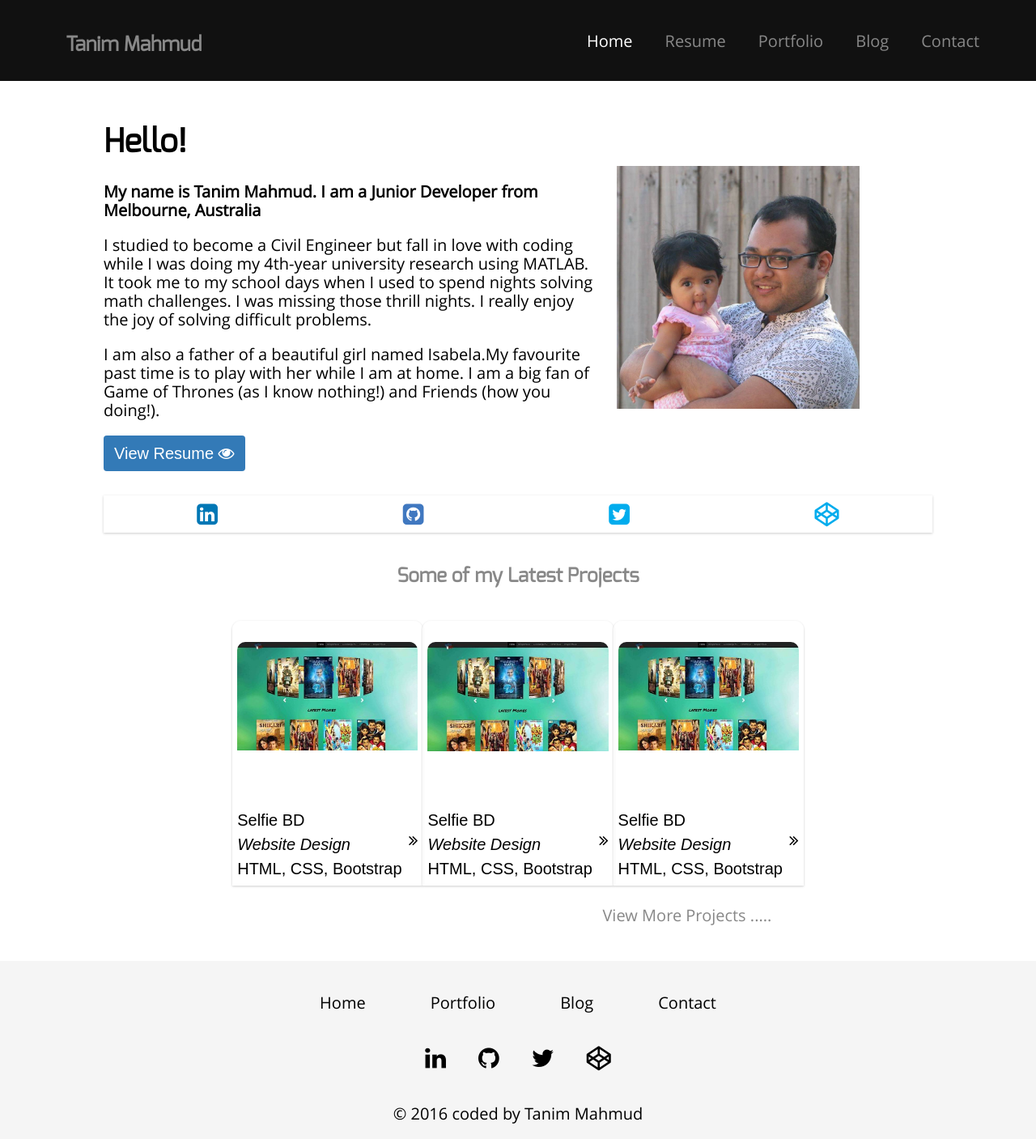
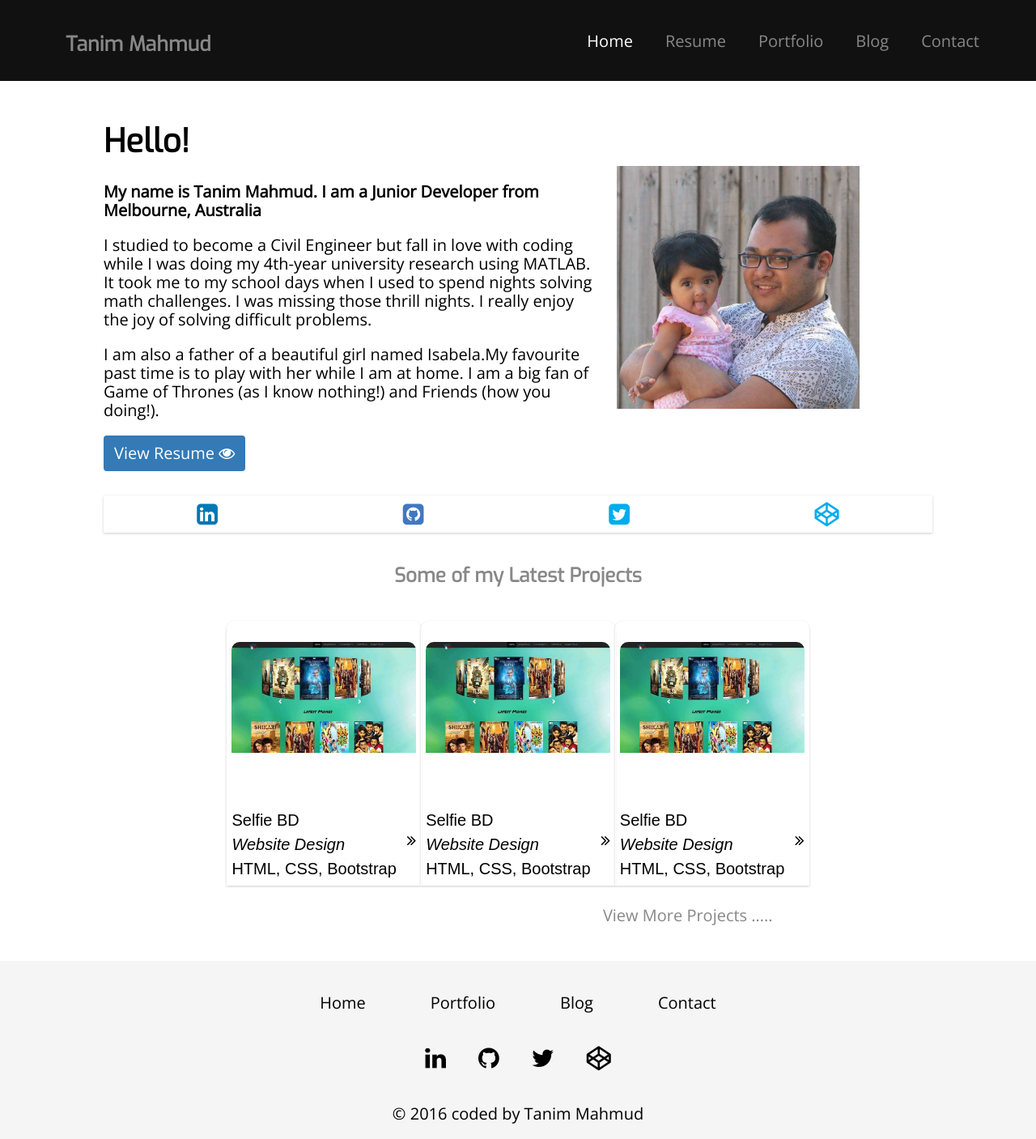
Before and after one commit to tanimmahmud/tanimmahmud.github.io, a Jekyll site: the page built from index.html, in a window 1280 px wide. Shown: the whole page at 81% size. Built offline with Jekyll 4.4.1, drawn with Linux system fonts in a browser that asks for light colours; nearby versions of some CDN libraries.

Commit message:
adding fonts cdn

```diff
--- a/_layouts/default.html
+++ b/_layouts/default.html
@@ -16,13 +16,14 @@
 			<link rel="icon" type="image/png" href="/favicon-16x16.png" sizes="16x16" />
 
 	<!-- normalize -->
-			<link rel="stylesheet" href="/css/normalize.min.css"/>
+			<link rel="stylesheet" href="https://cdnjs.cloudflare.com/ajax/libs/normalize/5.0.0/normalize.min.css" />
 	<!-- fonts -->
-			<link rel="stylesheet" href="/font_google/css/google_fonts.css">
+			<link href="https://fonts.googleapis.com/css?family=Open+Sans" rel="stylesheet">
+			<link href="https://fonts.googleapis.com/css?family=Exo" rel="stylesheet">
 			<!-- navigation -->
 			<link rel="stylesheet" href="/css/navigation.css">
 	<!-- font-awesome Css -->
-	    <link rel="stylesheet" href="/font-awesome-4.6.3/css/font-awesome.min.css">
+	    <link rel="stylesheet" href="https://cdnjs.cloudflare.com/ajax/libs/font-awesome/4.6.3/css/font-awesome.min.css">
 	<!-- footer -->
 			<link rel="stylesheet" href="/css/footer.css">
 
```
